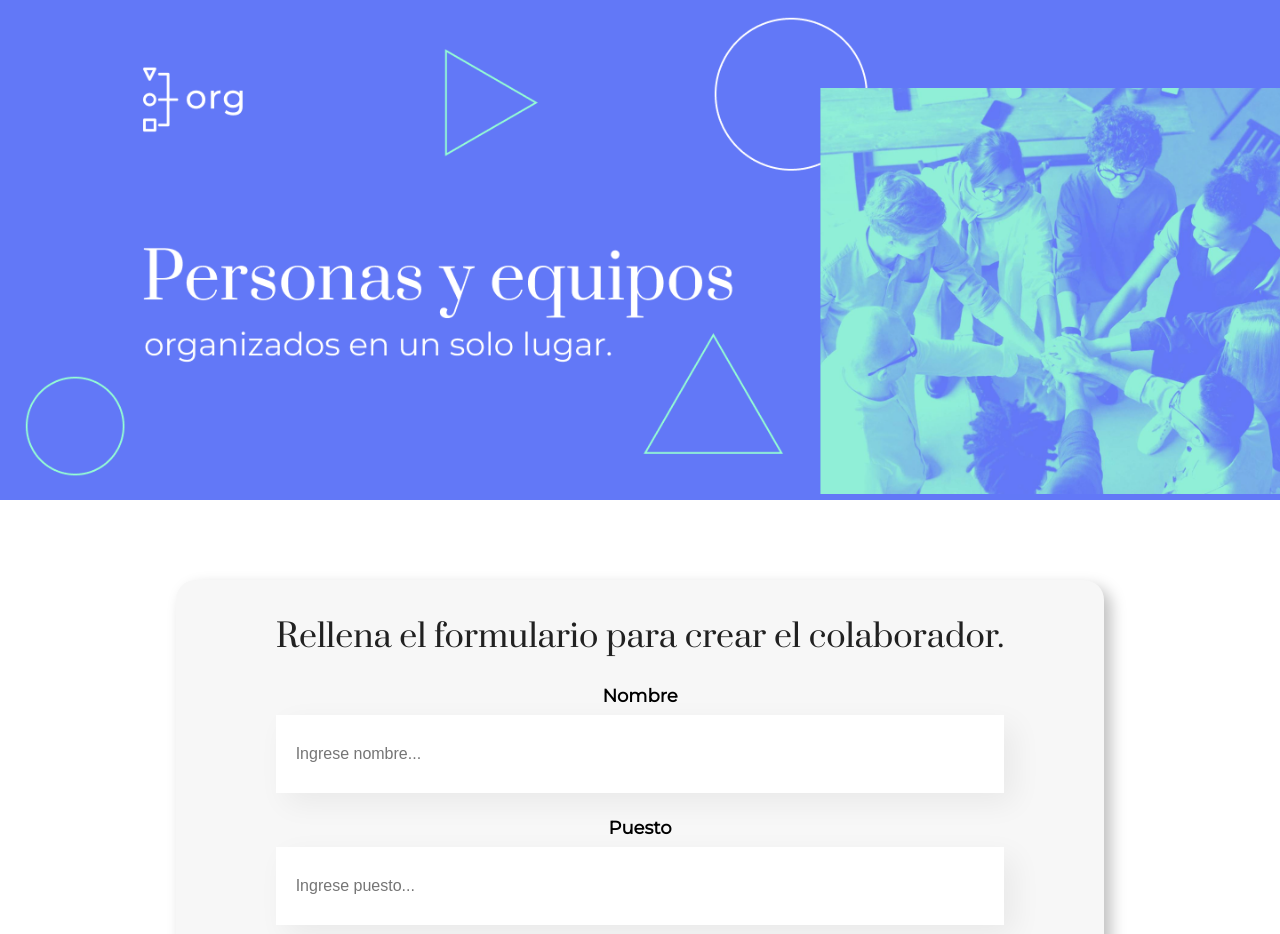
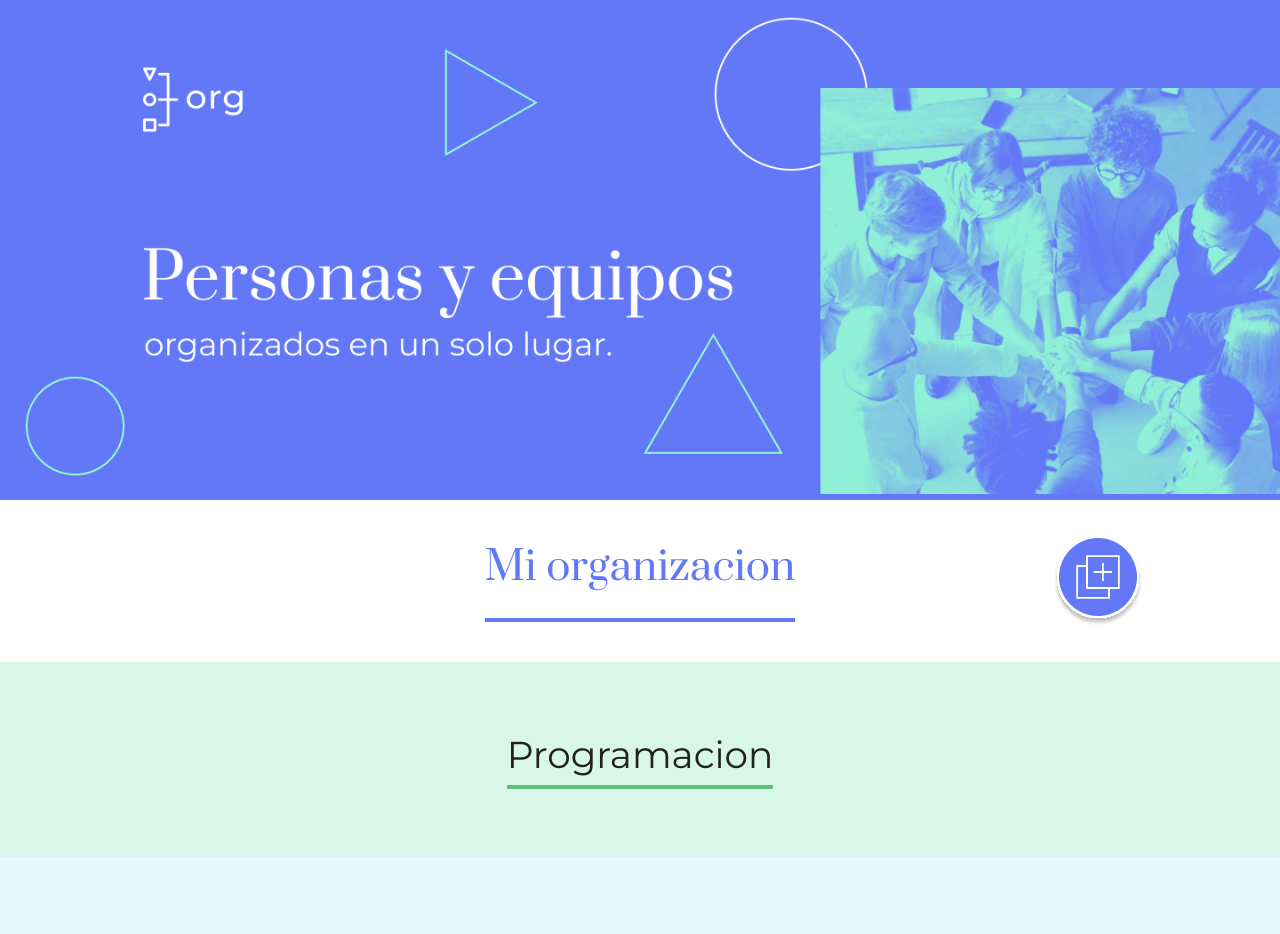
Before and after one commit to magoMercurio/org, a React (Create React App) app: page / in a window 1280 px wide. Shown: the top 934 px of the page. Built offline with nearby package versions, Linux system fonts and the light colour scheme.

Commit message:
add Equipo component

```diff
--- a/src/App.js
+++ b/src/App.js
@@ -3,17 +3,57 @@
 import Header from './componentes/Header/Header'
 import Formulario from './componentes/formulario/Formulario.js'
 import MiOrg from './componentes/MiOrg'
+import Equipo from './componentes/equipo'
 
 
 function App() {
 
-  const [mostrarFormulario, setMostrarFormulario] = useState(true);
+  const [mostrarFormulario, setMostrarFormulario] = useState(false);
 
   //Ternario ---> condicion ? se muestra : no se muestra
 
   const cambiarMostrarFormulario = () => {
     setMostrarFormulario(!mostrarFormulario)
   }
+
+  //Lista de Equipos
+  const equipos = [
+    {
+      titulo:'Programacion',
+      colorPrimario:'#57c278',
+      colorSecundario:'#d9f7e9'
+    },
+    {
+      titulo:'Front End',
+      colorPrimario:'#82cffa',
+      colorSecundario:'#e8f8ff'
+    },
+    {
+      titulo:'data Science',
+      colorPrimario:'#a6d157',
+      colorSecundario:'#f0f8e2'
+    },
+    {
+      titulo:'Devops',
+      colorPrimario:'#e06b69',
+      colorSecundario:'#fde7e8'
+    },
+    {
+      titulo:'Ux y Diseño',
+      colorPrimario:'#db6ebf',
+      colorSecundario:'#fae9f5'
+    },
+    {
+      titulo:'Movil',
+      colorPrimario:'#ffba05',
+      colorSecundario:'#fff5d9'
+    },
+    {
+      titulo:'Inovacion y Gestion',
+      colorPrimario:'#ff8a29',
+      colorSecundario:'#ffeedf'
+    }
+  ]
 
   return (
 
@@ -23,6 +63,12 @@
       {mostrarFormulario && <Formulario /> }
 
       <MiOrg cambiarMostrarFormulario={cambiarMostrarFormulario} />
+
+      {
+        equipos.map((equipo) => {
+          return <Equipo datos={equipo} key={equipo.titulo} />
+        })
+      }
     </div>
   );
 }
--- /dev/null
+++ b/src/componentes/equipo/equipo.css
@@ -0,0 +1,18 @@
+.equipo {
+  width: 100%;
+
+  padding: 32px;
+  box-sizing: border-box;
+  text-align: center;
+  font-size: 32px;
+  font-weight: 400;
+  font-family: 'montserrat', sans-serif;
+}
+
+.equipo h3 {
+  font-weight: 400;
+  color: #212121;
+  border-bottom: 4px solid;
+  display: inline-block;
+  padding-bottom: 8px;
+}
--- /dev/null
+++ b/src/componentes/equipo/index.js
@@ -0,0 +1,20 @@
+import './equipo.css'
+
+const Equipo = (props) => {
+
+  //DESTRUCTURACION
+  const { colorPrimario, colorSecundario, titulo } = props.datos
+
+  const bgc = {
+    backgroundColor: colorSecundario
+  }
+
+  return <section className="equipo" style={bgc} >
+      <h3 style={{ borderColor: colorPrimario }} >{ titulo }</h3>
+      <div className="colaboradores">
+
+      </div>
+    </section>
+}
+
+export default Equipo
```
